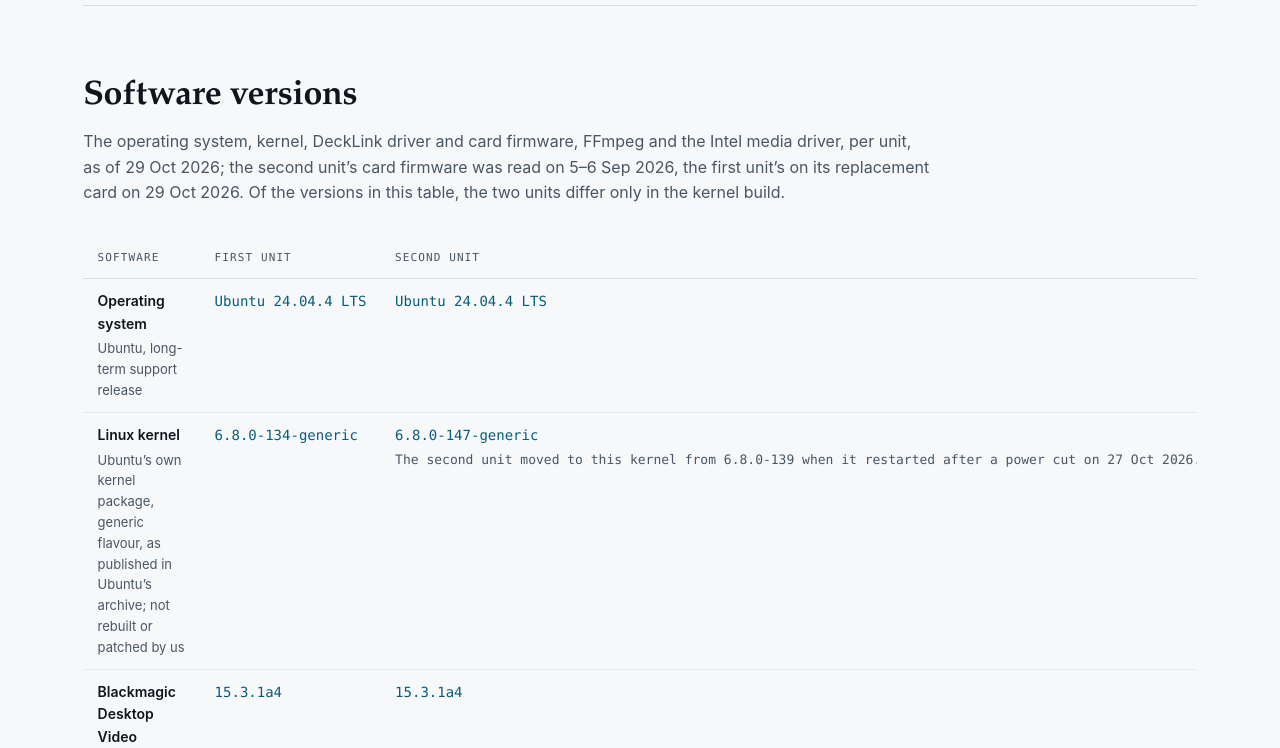
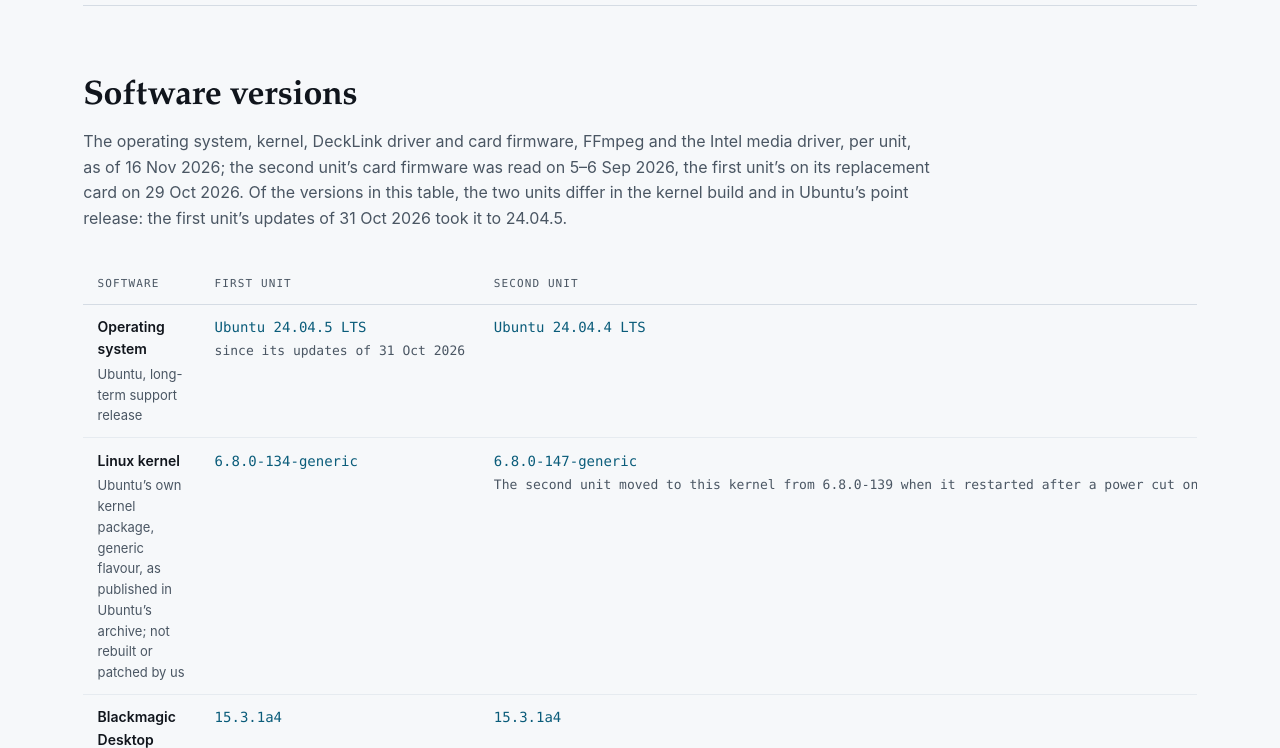
Before and after one commit to karhu-tv/karhu-tv.github.io, a plain HTML site: page hardware.html in a window 1280 px wide. Shown: the part 3280-4028 px from the top of the page. Drawn offline with Linux system fonts and the light colour scheme.

Commit message:
hardware: the software table re-read on both units, 16 Nov 2026 — the first unit on Ubuntu 24.04.5 since its updates of 31 Oct, the second unit's kernel held since 31 Oct, FFmpeg read from the running engine's libraries on both (the accuracy review's 5 and 7)

```diff
--- a/hardware.html
+++ b/hardware.html
@@ -384,9 +384,10 @@
   <div class="sec-head">
     <h2 class="sec-title" id="software-title">Software versions</h2>
     <p>The operating system, kernel, DeckLink driver and card firmware, FFmpeg and the Intel media
-      driver, per unit, as of 29 Oct 2026; the second unit&rsquo;s card firmware was read on
+      driver, per unit, as of 16 Nov 2026; the second unit&rsquo;s card firmware was read on
       5&ndash;6 Sep 2026, the first unit&rsquo;s on its replacement card on 29 Oct 2026. Of the
-      versions in this table, the two units differ only in the kernel build.</p>
+      versions in this table, the two units differ in the kernel build and in Ubuntu&rsquo;s point release:
+      the first unit&rsquo;s updates of 31 Oct 2026 took it to 24.04.5.</p>
   </div>
   <div class="tbl-scroll" role="region" aria-label="Software versions table" tabindex="0">
     <table class="versions">
@@ -396,21 +397,21 @@
       <tbody>
         <tr><th scope="row">Operating system
             <span class="cell-note">Ubuntu, long-term support release</span></th>
-          <td class="ver">Ubuntu 24.04.4 LTS</td><td class="ver">Ubuntu 24.04.4 LTS</td>
-          <td class="asof">29 Oct 2026</td></tr>
+          <td class="ver">Ubuntu 24.04.5 LTS<span class="cell-note">since its updates of 31 Oct 2026</span></td><td class="ver">Ubuntu 24.04.4 LTS</td>
+          <td class="asof">16 Nov 2026</td></tr>
         <tr><th scope="row">Linux kernel
             <span class="cell-note">Ubuntu&rsquo;s own kernel package, generic flavour, as published
               in Ubuntu&rsquo;s archive; not rebuilt or patched by us</span></th>
           <td class="ver">6.8.0-134-generic</td><td class="ver">6.8.0-147-generic
             <span class="cell-note">The second unit moved to this kernel from 6.8.0-139 when it
-              restarted after a power cut on 27 Oct 2026. The first unit is held on its kernel; the
-              second starts on the newest one installed.</span></td>
-          <td class="asof">29 Oct 2026</td></tr>
+              restarted after a power cut on 27 Oct 2026, and it has been held on it since 31 Oct 2026, as
+              the first unit is held on its own.</span></td>
+          <td class="asof">16 Nov 2026</td></tr>
         <tr><th scope="row">Blackmagic Desktop Video
             <span class="cell-note">The DeckLink driver and SDK library. Blackmagic&rsquo;s own
               package, not Ubuntu&rsquo;s.</span></th>
           <td class="ver">15.3.1a4</td><td class="ver">15.3.1a4</td>
-          <td class="asof">29 Oct 2026</td></tr>
+          <td class="asof">16 Nov 2026</td></tr>
         <tr><th scope="row">DeckLink Duo 2 firmware
             <span class="cell-note">As Blackmagic&rsquo;s updater reports it</span></th>
           <td class="ver">0x128</td><td class="ver">0x128</td>
@@ -420,20 +421,19 @@
               libavformat 60, libavutil 58, libswresample 4. Ubuntu&rsquo;s own packages.</span></th>
           <td class="ver">6.1.1<span class="cell-note">7:6.1.1-3ubuntu5</span></td>
           <td class="ver">6.1.1<span class="cell-note">7:6.1.1-3ubuntu5</span></td>
-          <td class="asof">29 Oct 2026</td></tr>
+          <td class="asof">16 Nov 2026</td></tr>
         <tr><th scope="row">Intel media driver
             <span class="cell-note">The VA-API driver for hardware video decode on the built-in
               graphics. Ubuntu&rsquo;s own package.</span></th>
           <td class="ver">24.1.0+ds1-1</td><td class="ver">24.1.0+ds1-1</td>
-          <td class="asof">29 Oct 2026</td></tr>
+          <td class="asof">16 Nov 2026</td></tr>
       </tbody>
     </table>
   </div>
   <p class="after-table">Everything in this table except Blackmagic&rsquo;s driver and the
     card&rsquo;s firmware is Ubuntu&rsquo;s own package, as Ubuntu publishes it. The FFmpeg
-    versions are the ones the engine uses: on the first unit, read from the libraries the running
-    engine has loaded; on the second, from the libraries its engine binary resolves to on that
-    machine. Other Ubuntu packages, which this table does not list, are not all at the same
+    versions are the ones the engine uses, read on both units from the libraries the running engine
+    has loaded. Other Ubuntu packages, which this table does not list, are not all at the same
     revision on the two units.</p>
   <p class="after-table">As of 29 Sep 2026, both units had run the same Rytmi source since
     18 Sep 2026, each built on its own machine. That stopped on 3 Oct 2026, when the first unit
```
